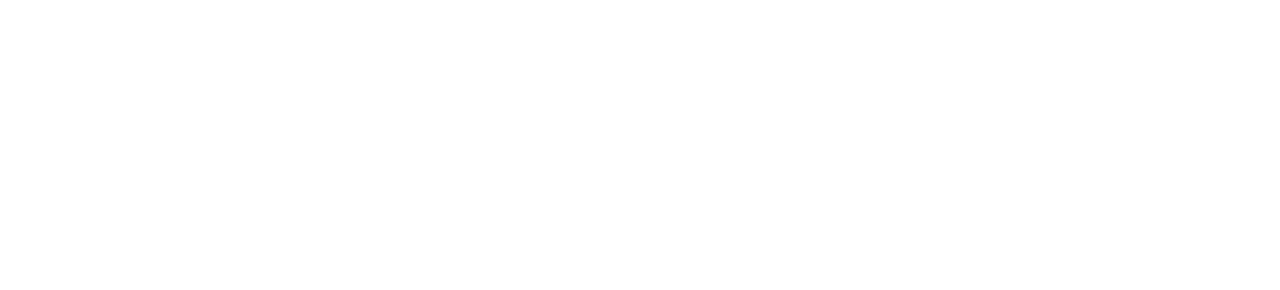
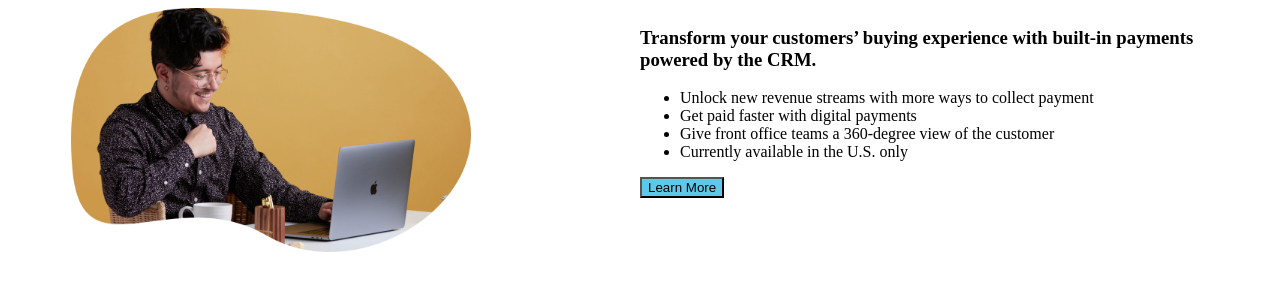
Before and after one commit to menagetdev/team-japa-bootcamp, a plain HTML site: page index.html in a window 1280 px wide. Drawn offline with Linux system fonts and the light colour scheme.

Commit message:
My frist css Commit

```diff
--- a/CSS/style.css
+++ b/CSS/style.css
@@ -0,0 +1,17 @@
+.korede-container{
+    width: 90%;
+    margin-left: 5%;
+    margin-right: 5%;
+}
+.korede-image{
+    width:50%;
+    float: left;
+}
+
+.korede-text{
+    width: 50%;
+    float: left;}
+
+    button{
+        background: rgb(94, 200, 235);
+    }
--- a/index.html
+++ b/index.html
@@ -5,9 +5,24 @@
     <meta http-equiv="X-UA-Compatible" content="IE=edge">
     <meta name="viewport" content="width=device-width, initial-scale=1.0">
     <title>Document</title>
-    <link rel="stylesheet" href="/CSS/style.css">
+    <link rel="stylesheet" href="./CSS/style.css">
 </head>
 <body>
+   <div class="korede-container">
+    <div class="korede-image">
+        <img src="./Images/payments-smiling-person.png" width="400">
+    </div>
+    <div class="korede-text">
+        <h3>Transform your customers’ buying experience with built-in payments powered by the CRM.</h3>
+        <ul>
+            <li>Unlock new revenue streams with more ways to collect payment</li>
+        <li>Get paid faster with digital payments</li>
+        <li>Give front office teams a 360-degree view of the customer</li>
+        <li>Currently available in the U.S. only</li>
+        </ul>
+        <button>Learn More</button>
+    </div>
+   </div>
 
 </body>
 </html>
```
Also changed, not shown: Images/payments-smiling-person.png (added).
